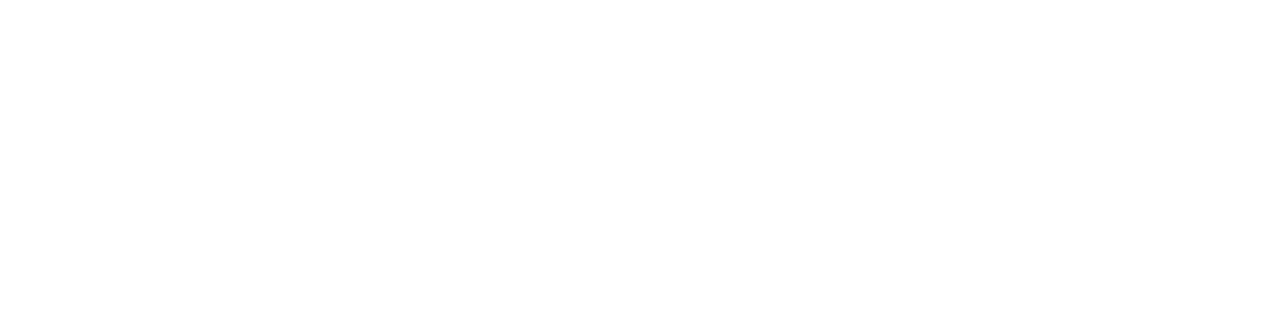
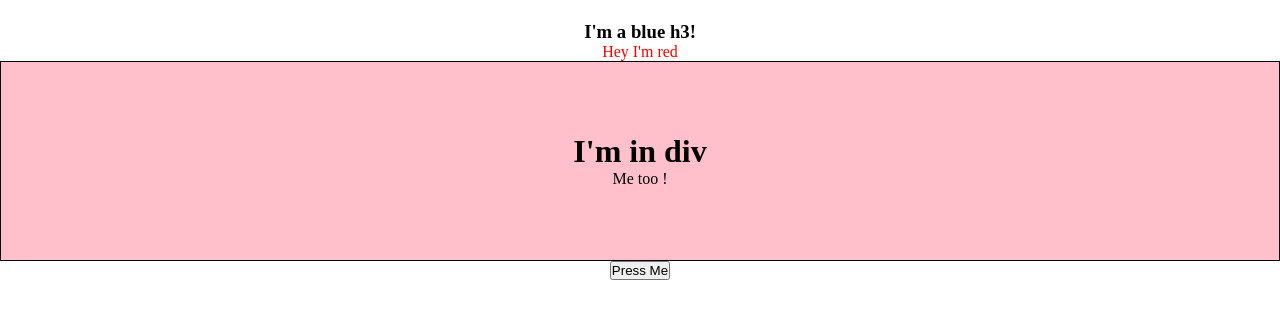
Before and after one commit to ulasuregen/Laboratory-, a plain HTML site: page index.html in a window 1280 px wide. Drawn offline with Linux system fonts and the light colour scheme.

Commit message:
I done a lot of shit thing lmao

```diff
--- a/index.html
+++ b/index.html
@@ -5,8 +5,9 @@
     <meta name="viewport" content="width=device-width, initial-scale=1.0">
     <title>Laboratory</title>
     <link rel="stylesheet" href="./styles/style.css">
+    <script src="script.js" defer></script>
 </head>
 <body>
-    <script src="script.js"></script>
+    <div class= "container"></div>
 </body>
 </html>
--- a/script.js
+++ b/script.js
@@ -0,0 +1,41 @@
+
+const container = document.querySelector('.container');
+
+const myContent = document.createElement('p');
+myContent.textContent = 'Hey I\'m red';
+myContent.style.color = 'red';
+
+const h3Text = document.createElement('h3');
+h3Text.textContent = 'I\'m a blue h3!';
+
+container.appendChild(myContent);
+container.insertBefore(h3Text,myContent);
+
+//new div
+
+const newDiv = document.createElement('div');
+newDiv.style.cssText = 'border: black 1px solid; background-color: pink; display: flex; height: 200px; width: 100vw; flex-direction: column; align-items: center; justify-content: center;';
+
+const h1Text = document.createElement('h1');
+h1Text.textContent = 'I\'m in div';
+
+const pText = document.createElement('p');
+pText.textContent = 'Me too !';
+
+newDiv.appendChild(h1Text);
+newDiv.appendChild(pText);
+
+container.appendChild(newDiv);
+
+
+const myButton = document.createElement('button');
+myButton.textContent = 'Press Me';
+container.appendChild(myButton);
+
+myButton.addEventListener('click', (e) => {
+    console.log('button was clicked');
+});
+
+document.body.addEventListener('click', () => {
+    console.log('body was clicked');
+})
--- a/styles/style.css
+++ b/styles/style.css
@@ -0,0 +1,14 @@
+*{
+    padding: 0;
+    margin: 0;
+    box-sizing: border-box;
+}
+
+.container{
+    display: flex;
+    height: 300px;
+    width: 100vw;
+    flex-direction: column;
+    justify-content: center;
+    align-items: center;
+}
```
